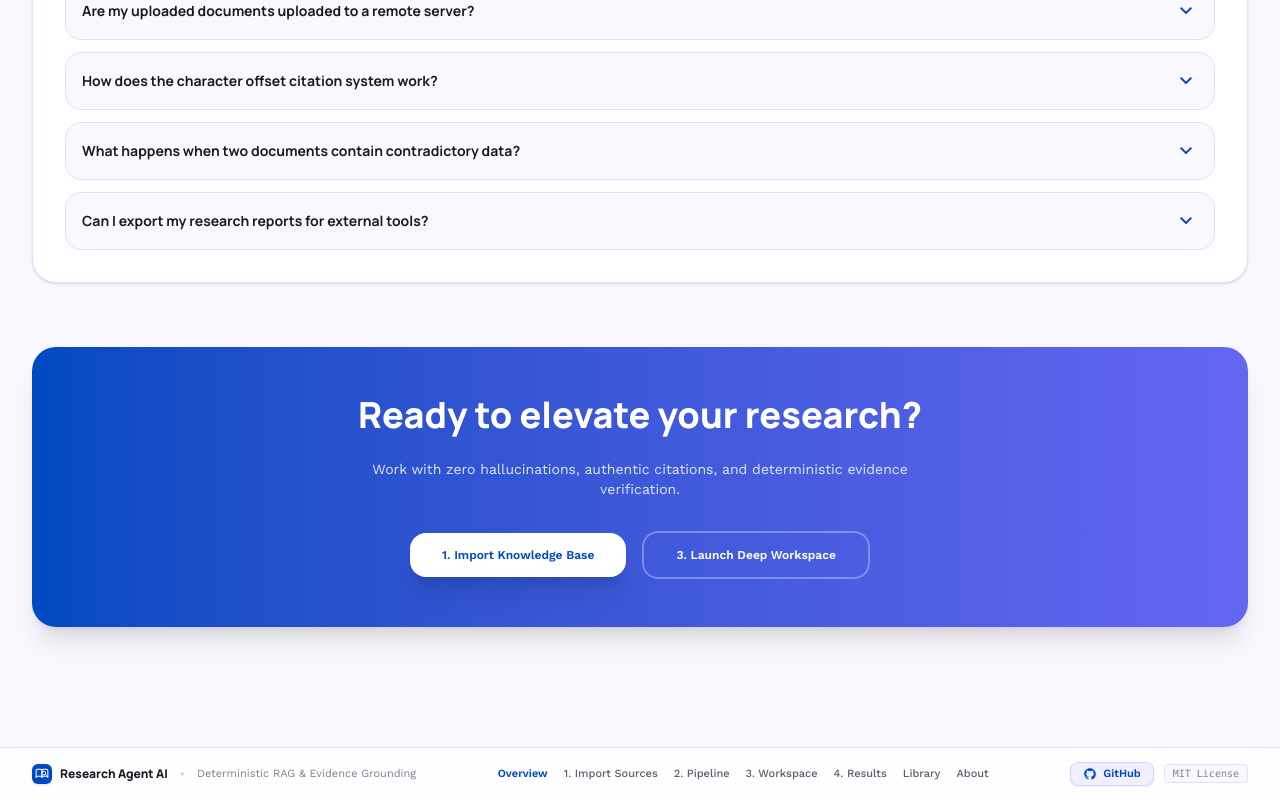
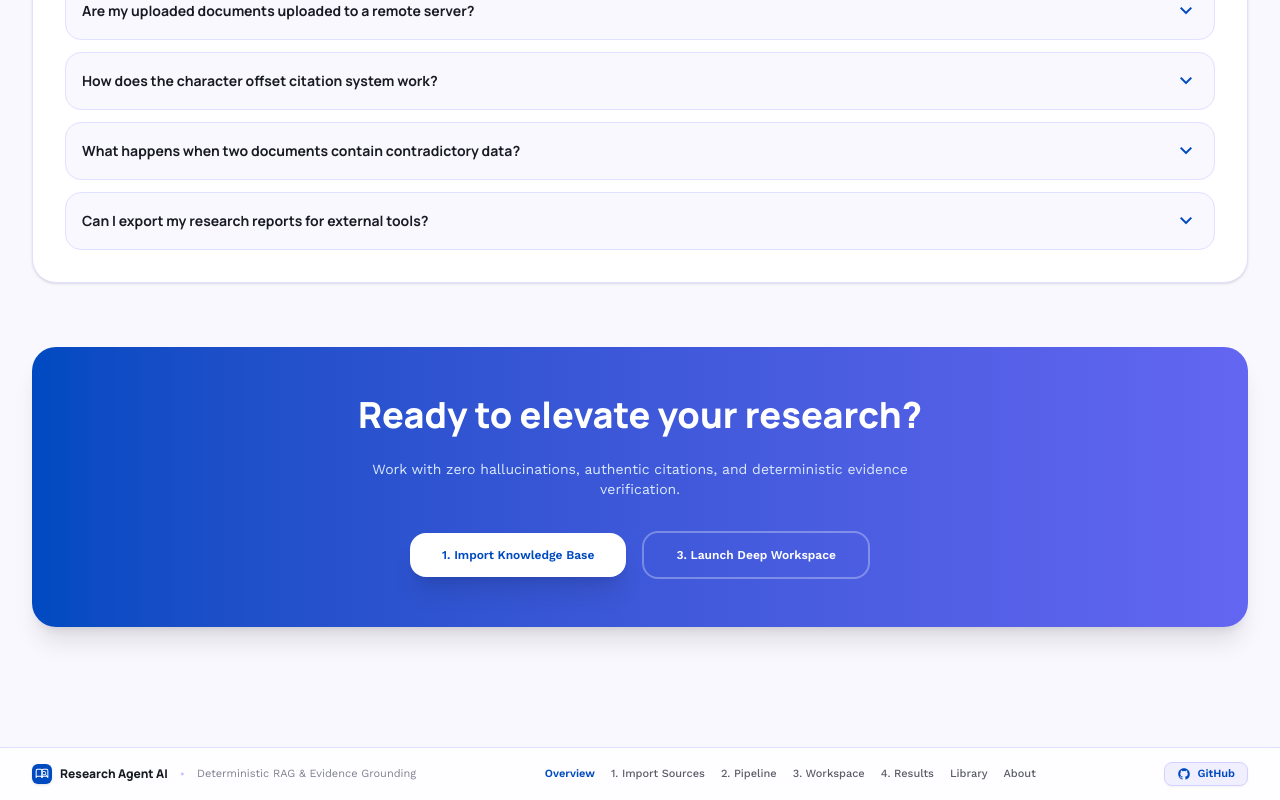
Before and after one commit to bikram73/Research_Agent_AI, a React (Vite) app: page / in a window 1280 px wide. Shown: the part 4805-5605 px from the top of the page. Built offline with nearby package versions, Linux system fonts and the light colour scheme.

Commit message:
first commit

```diff
--- a/src/components/Footer.tsx
+++ b/src/components/Footer.tsx
@@ -94,10 +94,6 @@ export const Footer: React.FC<FooterProps> = ({ currentView, onNavigate }) => {
             </svg>
             <span>GitHub</span>
           </a>
-
-          <span className="text-[10px] font-mono text-[#808191] hidden lg:inline px-2 py-0.5 rounded bg-[#FAF8FF] border border-[#E0E0FF]">
-            MIT License
-          </span>
         </div>
       </div>
     </footer>
```
Also changed, not shown: 1 other file (tests, documents, lock files or other folders).
